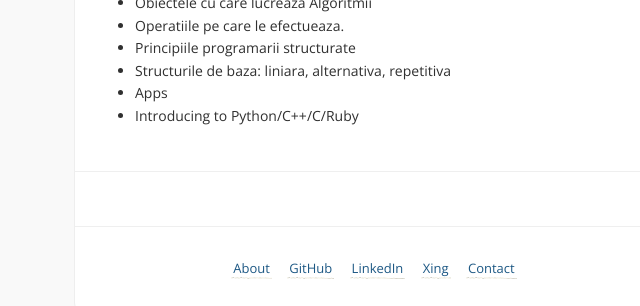
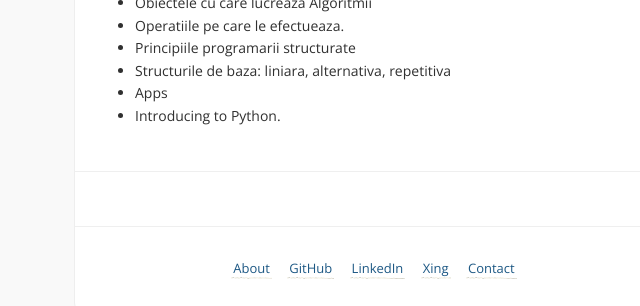
Before and after one commit to thinkphp/thinkphp.herokuapp.com, a Jekyll site: the page built from _posts/2020-02-06-akm.md, in a window 1280 px wide. Shown: the part 585-891 px from the top of the page, without its empty margins (266-906 px from the left). Built offline with Jekyll 4.4.1, drawn with Linux system fonts in a browser that asks for light colours; comment, search, counter and statistics services are not loaded.

Commit message:
intro to python

```diff
--- a/_posts/2020-02-06-akm.md
+++ b/_posts/2020-02-06-akm.md
@@ -17,4 +17,4 @@ Intro in Algorithms
 * Principiile programarii structurate
 * Structurile de baza: liniara, alternativa, repetitiva
 * Apps
-* Introducing to Python/C++/C/Ruby
+* Introducing to Python.
```
